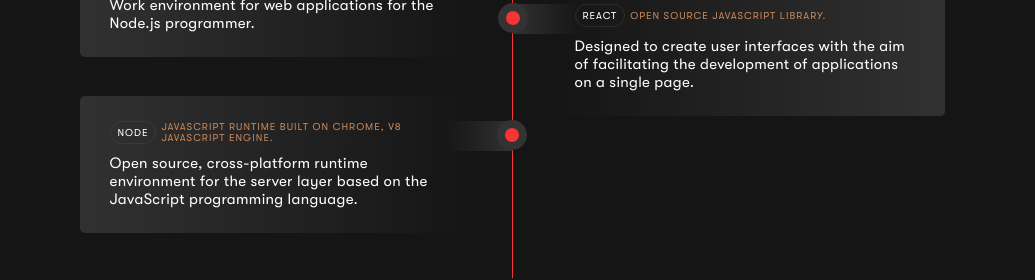
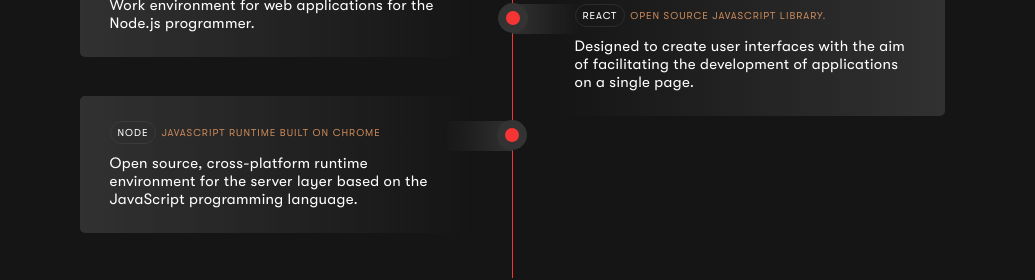
Before and after one commit to BrandoRodriguez/My_Portfolio_React, a React (Create React App) app in the folder client/: page / in a window 1280 px wide. Shown: the part 6420-6700 px from the top of the page, without its empty margins (128-1163 px from the left). Built offline with nearby package versions, Linux system fonts and the light colour scheme.

Commit message:
subo cambios

```diff
--- a/client/src/Section/Skill.jsx
+++ b/client/src/Section/Skill.jsx
@@ -41,7 +41,7 @@
                     />
                     <CardSkill
                     abbreviation='Node'
-                    name='JavaScript runtime built on Chrome, V8 JavaScript engine.'
+                    name='JavaScript runtime built on Chrome'
                     description='Open source, cross-platform runtime environment for the server layer based on the JavaScript programming language.'
                     />
                 </div>
```
